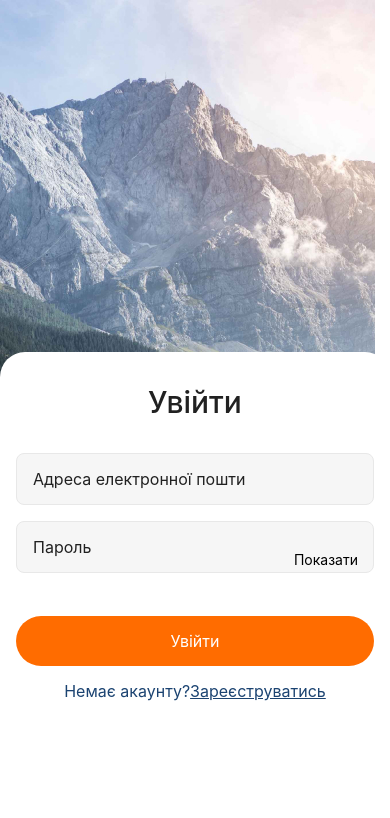
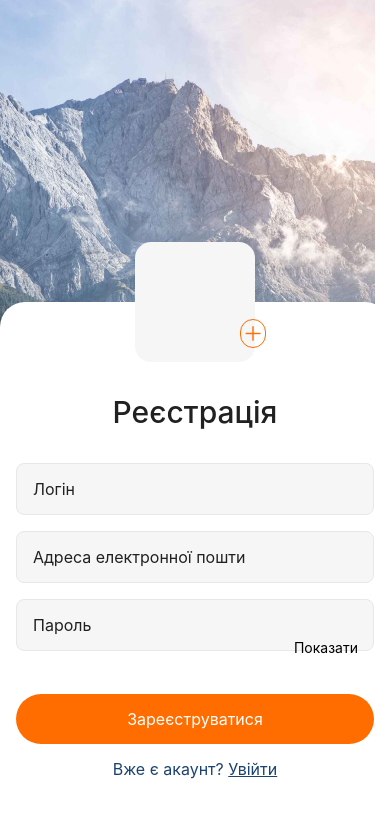
Before and after one commit to aslanukr/react-native-app, a React Native app: screen / in a window 390 px wide. Shown: the top 818 px of the page. Built offline with nearby package versions, Linux system fonts and the light colour scheme.

Commit message:
moves keyboard.dismiss from app to screens

```diff
--- a/App.js
+++ b/App.js
@@ -1,13 +1,6 @@
 import React from "react";
 import { StatusBar } from "expo-status-bar";
-import {
-  View,
-  KeyboardAvoidingView,
-  StyleSheet,
-  Platform,
-  TouchableWithoutFeedback,
-  Keyboard,
-} from "react-native";
+import { View, KeyboardAvoidingView, StyleSheet, Platform } from "react-native";
 
 import { RegistrationScreen } from "./src/screens/RegistrationScreen";
 import { LoginScreen } from "./src/screens/LoginScreen";
@@ -17,14 +10,12 @@ export default function App() {
     <KeyboardAvoidingView
       behavior={Platform.OS === "ios" ? "padding" : "height"}
       style={styles.container}
-      keyboardVerticalOffset={-170}>
-      <TouchableWithoutFeedback onPress={Keyboard.dismiss}>
-        <View style={styles.inner}>
-          {/* <RegistrationScreen /> */}
-          <LoginScreen />
-          <StatusBar style="auto" />
-        </View>
-      </TouchableWithoutFeedback>
+      keyboardVerticalOffset={-185}>
+      <View style={styles.inner}>
+        <RegistrationScreen />
+        {/* <LoginScreen /> */}
+        <StatusBar style="auto" />
+      </View>
     </KeyboardAvoidingView>
   );
 }
--- a/src/components/LoginForm.jsx
+++ b/src/components/LoginForm.jsx
@@ -11,6 +11,8 @@ export const LoginForm = () => {
   const onLogin = () => {
     Alert.alert(`email: ${email}, password: ${password}`);
     console.log(`email: ${email}, password: ${password}`);
+    setEmail("");
+    setPassword("");
   };
 
   const onShowPress = () => {
--- a/src/components/RegistrationForm.jsx
+++ b/src/components/RegistrationForm.jsx
@@ -19,6 +19,9 @@ export const RegistrationForm = () => {
   const onLogin = () => {
     Alert.alert(`login: ${login}, email: ${email}, password: ${password}`);
     console.log(`login: ${login}, email: ${email}, password: ${password}`);
+    setLogin("");
+    setEmail("");
+    setPassword("");
   };
 
   const onShowPress = () => {
@@ -66,7 +69,9 @@ export const RegistrationForm = () => {
         </TouchableOpacity>
       </View>
       <TouchableOpacity>
-        <Text style={styles.text}>Вже є акаунт? Увійти</Text>
+        <Text style={styles.text}>
+          Вже є акаунт? <Text style={styles.loginText}>Увійти</Text>
+        </Text>
       </TouchableOpacity>
     </View>
   );
@@ -149,13 +154,7 @@ const styles = StyleSheet.create({
     top: 176,
     right: 16,
   },
-  // text: {
-  //   color: "#1B4371",
-  //   fontSize: 16,
-  //   lineHeight: 19,
-  //   fontWeight: 400,
-  //   textAlign: "center",
-  //   marginBottom: 32,
-  //   marginTop: 16,
-  // },
+  loginText: {
+    textDecorationLine: "underline",
+  },
 });
--- a/src/screens/LoginScreen.jsx
+++ b/src/screens/LoginScreen.jsx
@@ -1,10 +1,17 @@
 import React from "react";
-import { View, ImageBackground, StyleSheet } from "react-native";
+import {
+  View,
+  ImageBackground,
+  StyleSheet,
+  TouchableWithoutFeedback,
+  Keyboard,
+} from "react-native";
 import photoBg from "../../assets/images/photo-bg.jpg";
 import { LoginForm } from "../components/LoginForm";
 
 export const LoginScreen = () => {
   return (
+    <TouchableWithoutFeedback onPress={Keyboard.dismiss}>
       <View style={styles.content}>
         <ImageBackground
           source={photoBg}
@@ -13,6 +20,7 @@ export const LoginScreen = () => {
           <LoginForm />
         </ImageBackground>
       </View>
+    </TouchableWithoutFeedback>
   );
 };
 
--- a/src/screens/RegistrationScreen.jsx
+++ b/src/screens/RegistrationScreen.jsx
@@ -1,10 +1,17 @@
 import React from "react";
-import { View, ImageBackground, StyleSheet } from "react-native";
+import {
+  View,
+  ImageBackground,
+  StyleSheet,
+  TouchableWithoutFeedback,
+  Keyboard,
+} from "react-native";
 import { RegistrationForm } from "../components/RegistrationForm";
 import photoBg from "../../assets/images/photo-bg.jpg";
 
 export const RegistrationScreen = () => {
   return (
+    <TouchableWithoutFeedback onPress={Keyboard.dismiss}>
       <View style={styles.content}>
         <ImageBackground
           source={photoBg}
@@ -13,6 +20,7 @@ export const RegistrationScreen = () => {
           <RegistrationForm />
         </ImageBackground>
       </View>
+    </TouchableWithoutFeedback>
   );
 };
 
```
Lines whose indentation alone changed are shown as unchanged.
